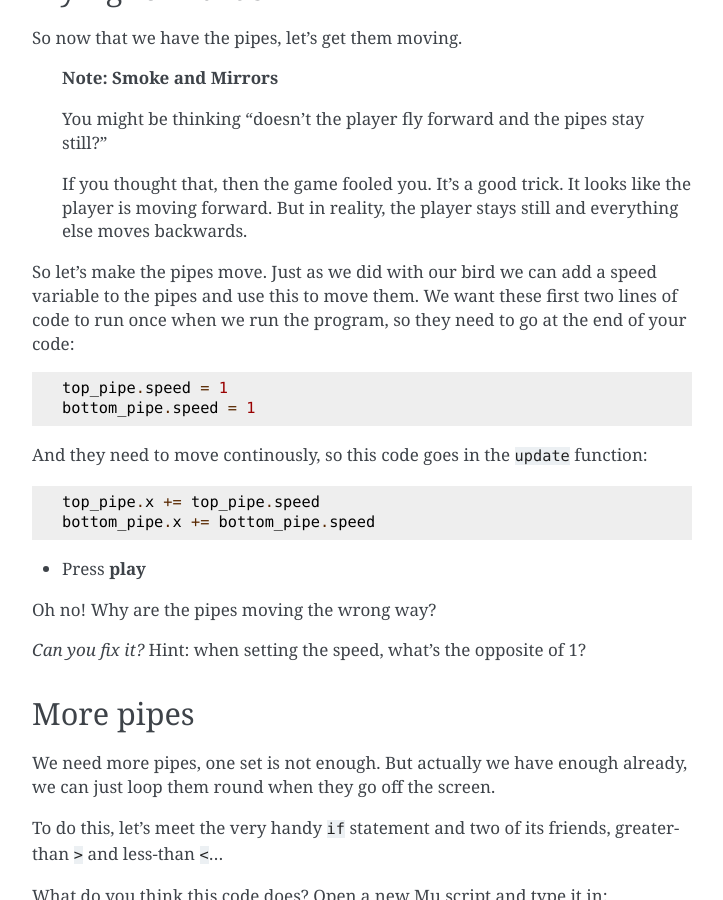
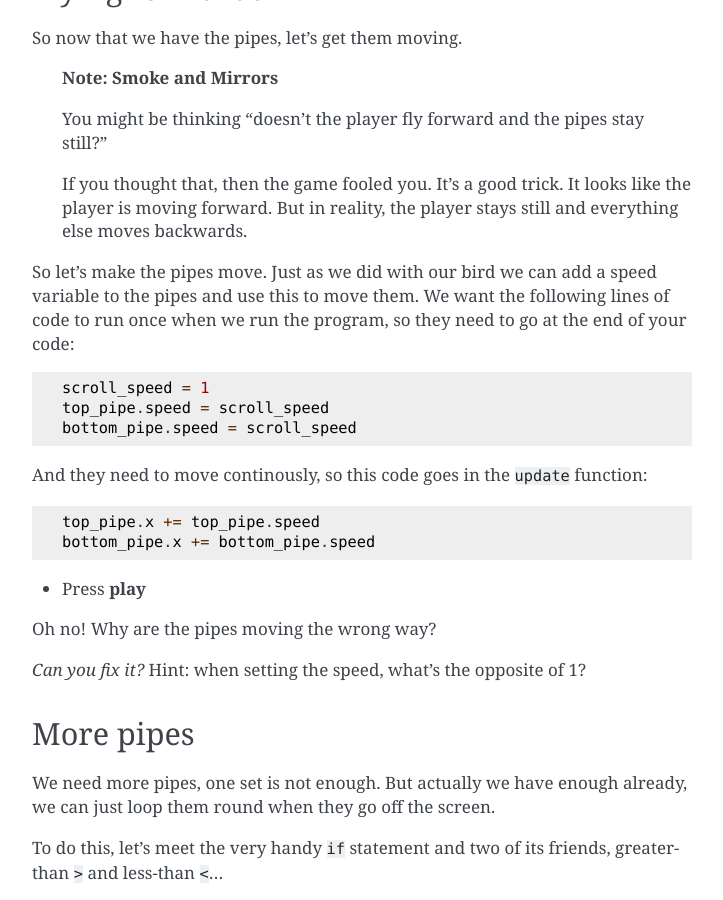
Before and after one commit to andyborrell/pygamezero_bird, a Sphinx documentation site: the page built from docs/source/part2.rst, in a window 1280 px wide and 900 px high, scrolled down 2012 px. Shown: the whole window, without its empty margins (388-1111 px from the left). Built offline with Sphinx 7.4.7, drawn with Linux system fonts in a browser that asks for light colours.

Commit message:
Minor changes to part2 and starting-point code for part3

```diff
--- a/docs/source/part2.rst
+++ b/docs/source/part2.rst
@@ -87,12 +87,13 @@ So now that we have the pipes, let's get them moving.
 
   If you thought that, then the game fooled you. It's a good trick. It looks like the player is moving forward. But in reality, the player stays still and everything else moves backwards.
 
-So let's make the pipes move. Just as we did with our bird we can add a speed variable to the pipes and use this to move them. We want these first two lines of code to run once when we run the program, so they need to go at the end of your code:
+So let's make the pipes move. Just as we did with our bird we can add a speed variable to the pipes and use this to move them. We want the following lines of code to run once when we run the program, so they need to go at the end of your code:
 
 .. code:: python
 
-   top_pipe.speed = 1
-   bottom_pipe.speed = 1
+   scroll_speed = 1
+   top_pipe.speed = scroll_speed
+   bottom_pipe.speed = scroll_speed
 
 And they need to move continously, so this code goes in the :code:`update` function:
 
```
Also changed, not shown: other parts of docs/source/part2.rst (+1 -1 lines), docs/source/part3.rst (added, +42 -0 lines).
